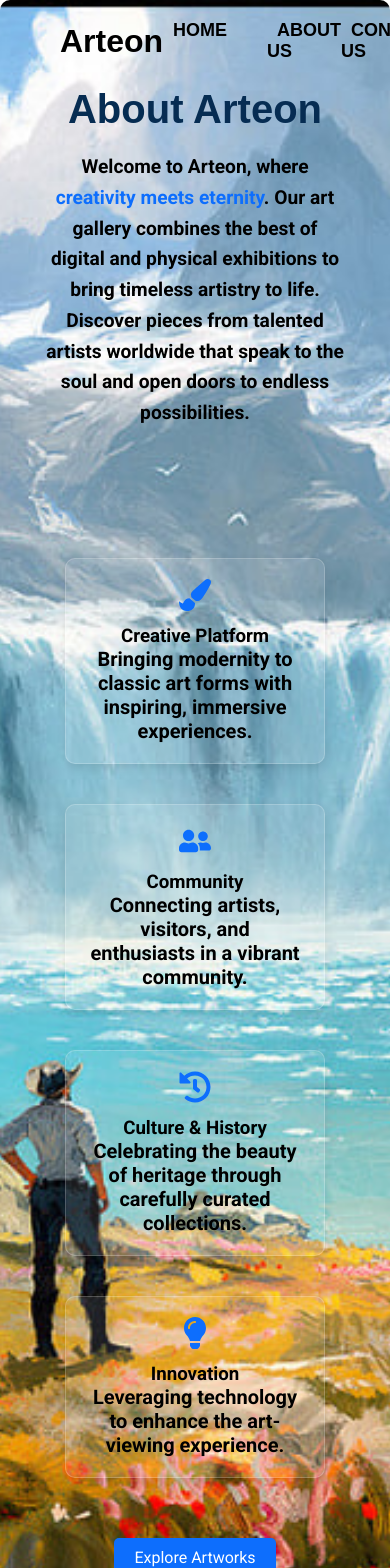
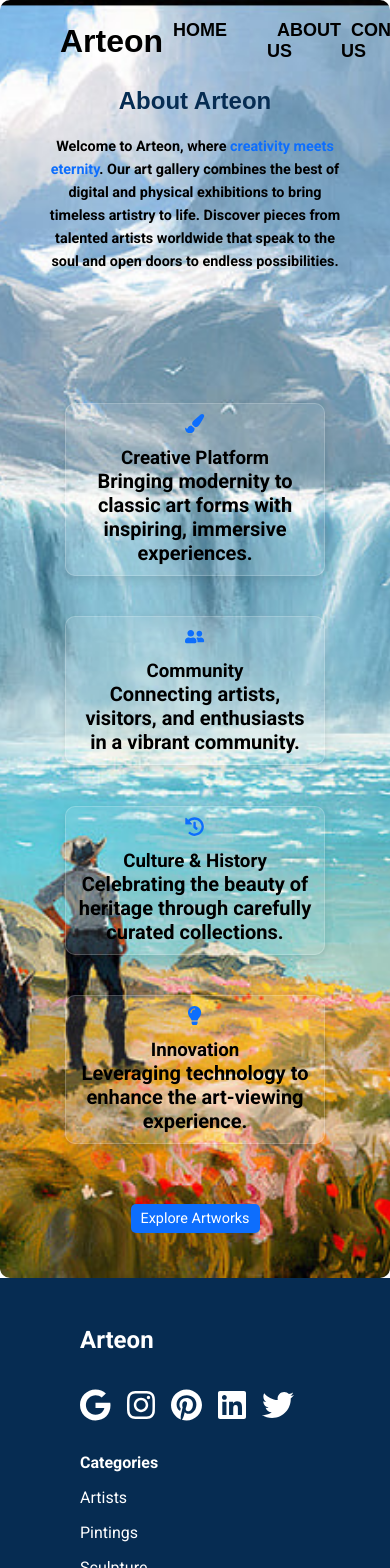
Before and after one commit to KrishnaPrasad-Sonti/ArteonFrontend, a React (Vite) app: page /aboutus in a window 390 px wide. Shown: the top 1568 px of the page. Built offline with nearby package versions, Linux system fonts and the light colour scheme; a web font is replaced by a local one.

Commit message:
about us page is redesigned

```diff
--- a/src/components/aboutus.css
+++ b/src/components/aboutus.css
@@ -152,3 +152,79 @@
     transform: scale(1);
   }
 }
+
+@media (max-width: 1024px) {
+  .about-title {
+    font-size: 2rem;
+  }
+
+  .about-description {
+    font-size: 1rem;
+  }
+
+  .features-section {
+    flex-direction: row;
+    flex-wrap: wrap;
+  }
+
+  .feature {
+    flex: 1 1 45%;
+  }
+}
+
+@media (max-width: 768px)
+{
+  .about-title {
+    font-size: 1.8rem;
+  }
+
+  .about-description {
+    font-size: 1rem;
+  }
+
+  .features-section {
+    flex-direction: column;
+  }
+
+  .feature {
+    flex: 1 1 100%;
+  }
+
+  .feature-icon {
+    font-size: 1.5rem;
+  }
+
+  .explore-button {
+    font-size: 1rem;
+    padding: 8px 12px;
+  }
+}
+
+@media (max-width: 480px)
+{
+  .about-title {
+    font-size: 1.5rem;
+  }
+
+  .about-description {
+    font-size: 0.9rem;
+  }
+
+  .features-section {
+    flex-direction: column;
+  }
+
+  .feature {
+    flex: 1 1 100%;
+    padding: 10px;
+  }
+
+  .feature-icon {
+    font-size: 1.2rem;
+  }
+
+  .explore-button {
+    font-size: 0.9rem;
+    padding: 6px 10px;
+  }
+}
```
Also changed, not shown: src/components/herosection.css (line endings or trailing spaces).
